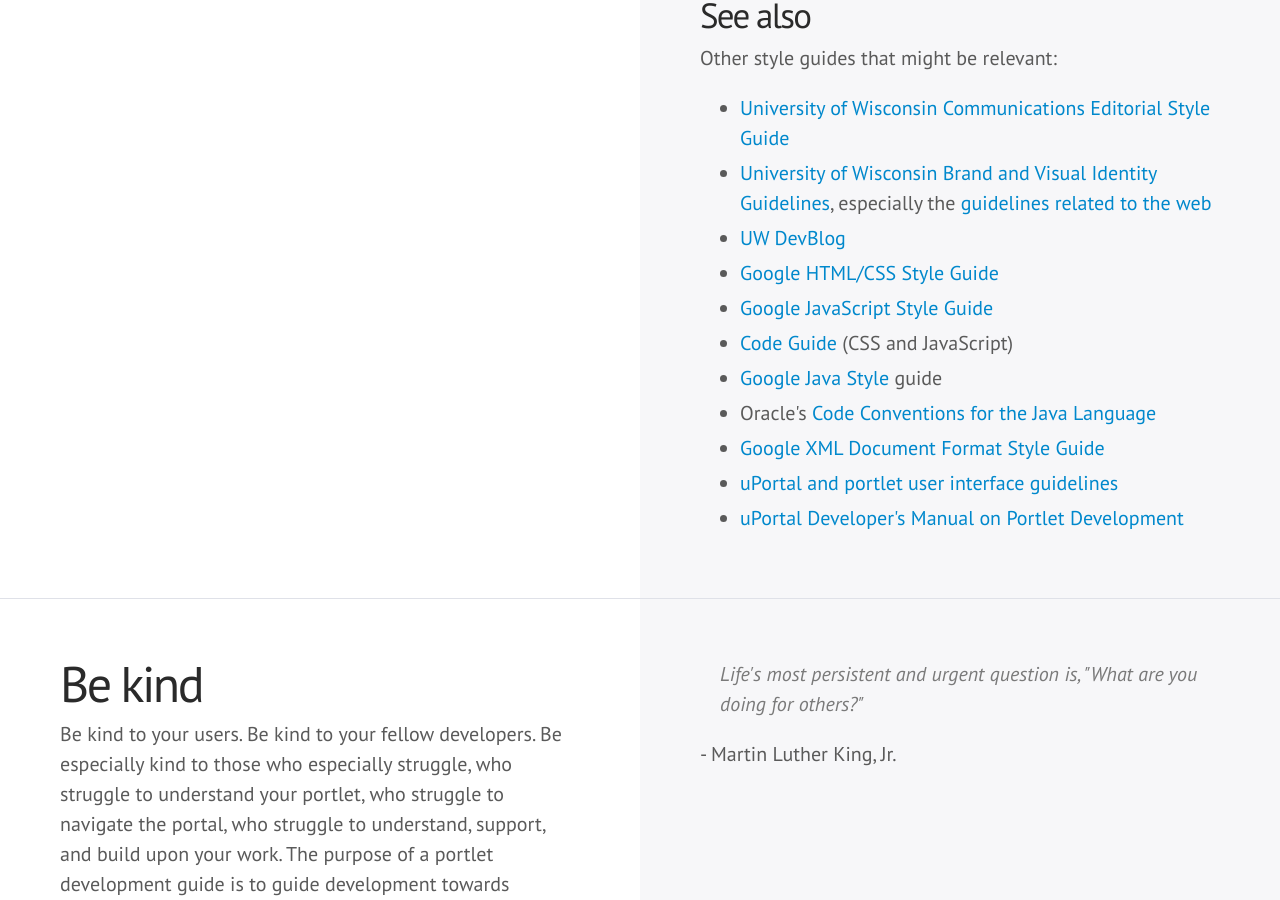
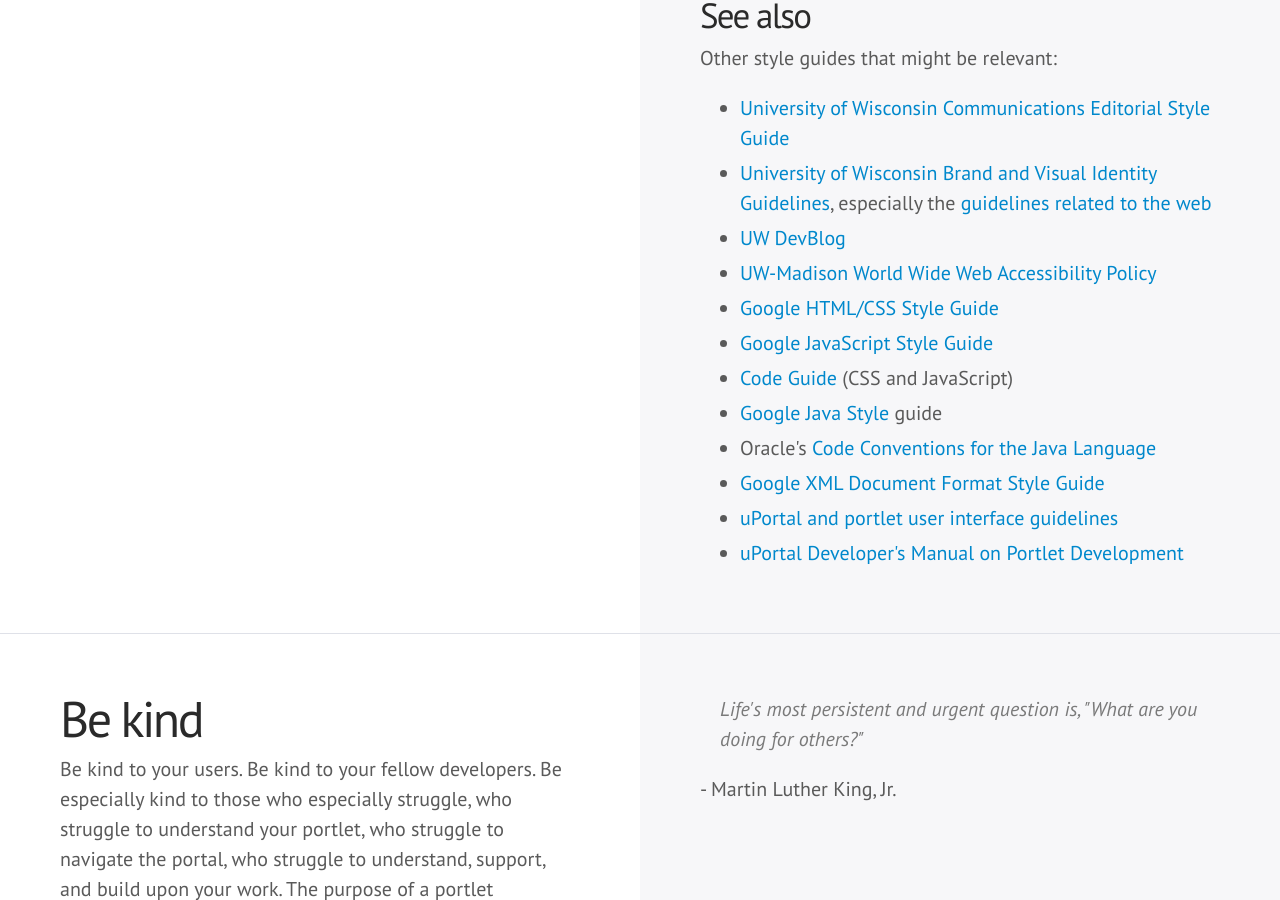
Before and after one commit to apetro/portlet-style-guide, a Jekyll site: the page built from index.html, in a window 1280 px wide and 900 px high, scrolled down 4218 px. Built offline with Jekyll 4.4.1, drawn with Linux system fonts in a browser that asks for light colours; some web fonts are replaced; Markdown is read by kramdown in place of the engine named in the settings.

Commit message:
Link Wisc WWW accessibility policy.

```diff
--- a/index.html
+++ b/index.html
@@ -168,6 +168,7 @@
       <li><a href="http://www.uc.wisc.edu/styleguide/">University of Wisconsin Communications Editorial Style Guide</a></li>
       <li><a href="http://www.uc.wisc.edu/brand/">University of Wisconsin Brand and Visual Identity Guidelines</a>, especially the <a href="http://www.uc.wisc.edu/brand/web/">guidelines related to the web</a></li>
       <li><a href="http://devblog.uc.wisc.edu/blog/introducing-uw-devblog/">UW DevBlog</a></li>
+      <li><a href="http://www.wisc.edu/policies/wwwap.php">UW-Madison World Wide Web Accessibility Policy</a></li>
       <li><a href="http://google-styleguide.googlecode.com/svn/trunk/htmlcssguide.xml">Google HTML/CSS Style Guide</a></li>
       <li><a href="http://google-styleguide.googlecode.com/svn/trunk/javascriptguide.xml">Google JavaScript Style Guide</a></li>
       <li><a href="http://codeguide.co/">Code Guide</a> (CSS and JavaScript)</li>
```
